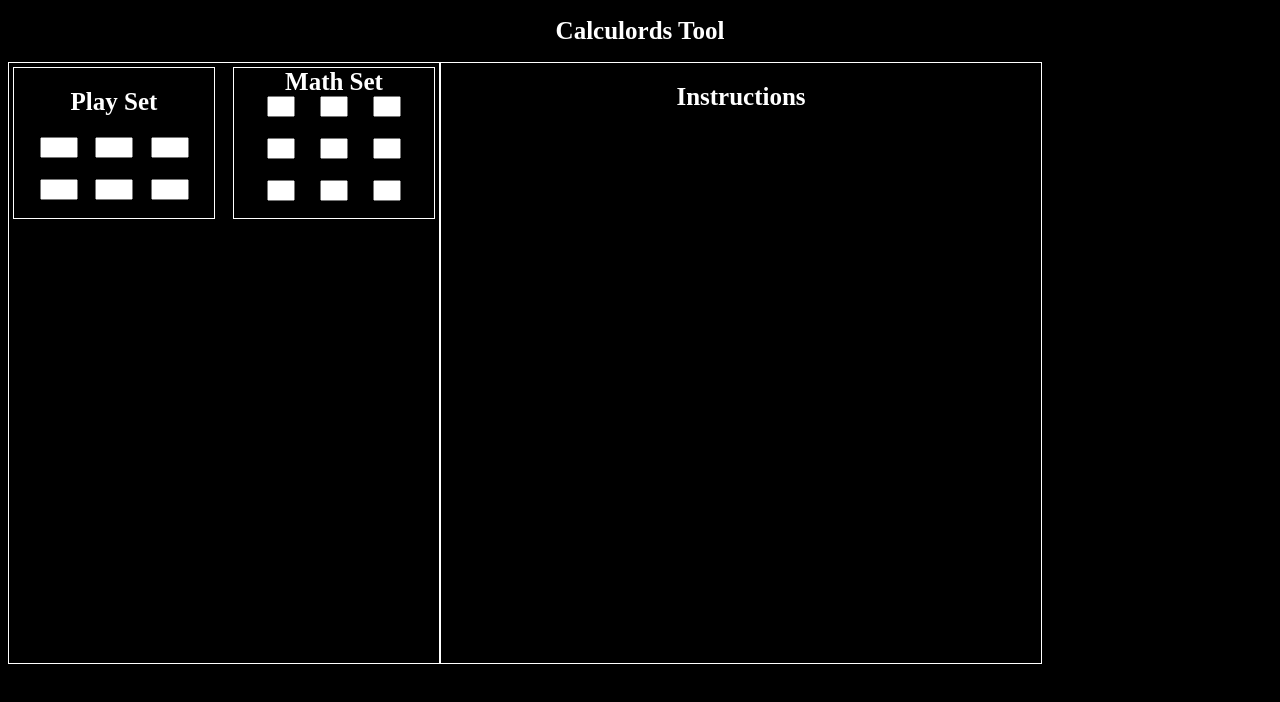
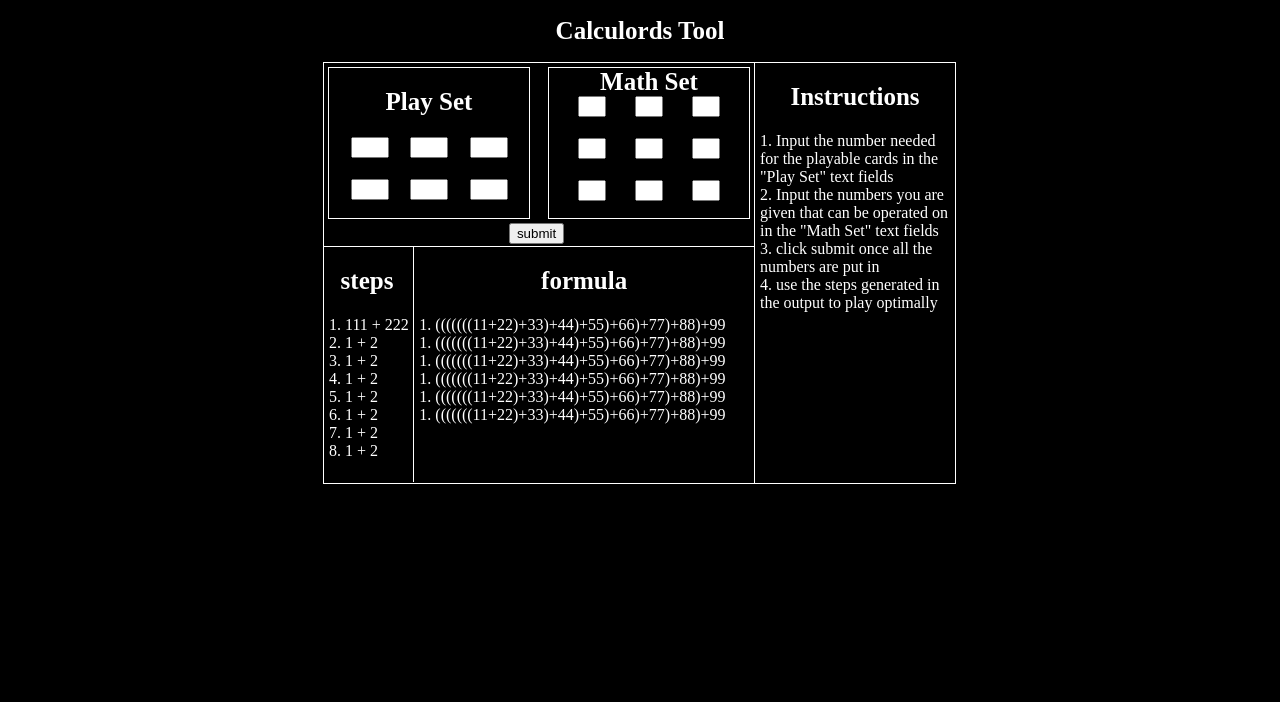
Before and after one commit to khanadian/Calculords_card_merger, a plain HTML site: page website/index.html in a window 1280 px wide. Drawn offline with Linux system fonts and the light colour scheme.

Commit message:
rough website design complete

```diff
--- a/website/index.css
+++ b/website/index.css
@@ -12,14 +12,23 @@ body
     text-align: center;
 }
 
+#everything
+{
+    position: relative;
+    margin:auto;
+    height:425px;
+    width: 634px;
+}
+
 
 #tool
 {
     position: relative;
     float: left;
     border:1px solid white;
+    border-right: 0px;
     width: 430px;
-    height: 600px;
+    height: 420px;
 }
 
 h1, h2
@@ -32,6 +41,41 @@ h1, h2
     position: relative;
     float: left;
     border: 1px solid white;
-    width: 600px;
-    height: 600px;
+    width: 200px;
+    height: 420px;
 }
+
+button
+{
+    position: relative;
+    margin-top: 4px;
+    left: 43%;
+}
+
+#output
+{
+    border-top: 1px solid white;
+    margin-top: 2px;
+    height: 235px;
+}
+
+#stepBox
+{
+    float:left;
+    width:20%;
+    height: 100%;
+}
+
+#formulaBox
+{
+
+    border-left: 1px solid white;
+    float:right;
+    width:79%;
+    height: 100%;
+}
+
+.outputText
+{
+    margin-left: 5px;
+}
--- a/website/index.html
+++ b/website/index.html
@@ -19,7 +19,7 @@
         <div class = "title">
             <h1>Calculords Tool</h1>
         </div>
-
+        <div id="everything">
             <div id = "tool">
                 <div id = "inputs">
                     <div id = "playSet" class="setBox">
@@ -27,67 +27,89 @@
                             Play Set
                         </h2>
                         <div class="inputRow">
-                        <input class= "fakeInput" maxlength="3">
                             <input id= "play1" class= "playInput" maxlength="3">
                             <input id= "play2" class= "playInput" maxlength="3">
                             <input id= "play3" class= "playInput" maxlength="3">
+                        </div>
+                        <div class="inputRow">
                             <input class= "fakeInput" maxlength="3">
                         </div>
                         <div class="inputRow">
-                        <input class= "fakeInput" maxlength="3">
-                        <input class= "fakeInput" maxlength="3">
-                    </div>
-                    <div class="inputRow">
-                        <input class= "fakeInput" maxlength="3">
                             <input id= "play4" class= "playInput" maxlength="3">
                             <input id= "play5" class= "playInput" maxlength="3">
                             <input id= "play6" class= "playInput" maxlength="3">
-                        <input class= "fakeInput" maxlength="3">
                         </div>
                     </div>
                     <div id = "mathSet" class="setBox">
                         <h2 class="title" id="mathTitle" >
                             Math Set
                         </h2>
-
                         <div class="inputRow">
-                        <input class= "fakeInput" maxlength="3">
                             <input id= "math1" class= "mathInput" maxlength="2">
                             <input id= "math2" class= "mathInput" maxlength="2">
                             <input id= "math3" class= "mathInput" maxlength="2">
+                        </div>
+                        <div class="inputRow">
                             <input class= "fakeInput" maxlength="3">
                         </div>
                         <div class="inputRow">
-                        <input class= "fakeInput" maxlength="3">
+                            <input id= "math4" class= "mathInput" maxlength="2">
+                            <input id= "math5" class= "mathInput" maxlength="2">
+                            <input id= "math6" class= "mathInput" maxlength="2">
+                        </div>
+                        <div class="inputRow">
                             <input class= "fakeInput" maxlength="3">
                         </div>
                         <div class="inputRow">
-                        <input class= "fakeInput" maxlength="3">
-                        <input id= "math4" class= "mathInput" maxlength="2">
-                        <input id= "math5" class= "mathInput" maxlength="2">
-                        <input id= "math6" class= "mathInput" maxlength="2">
-                        <input class= "fakeInput" maxlength="3">
-                    </div>
-                    <div class="inputRow">
-                        <input class= "fakeInput" maxlength="3">
-                        <input class= "fakeInput" maxlength="3">
-                    </div>
-                    <div class="inputRow">
-                        <input class= "fakeInput" maxlength="3">
                             <input id= "math7" class= "mathInput" maxlength="2">
                             <input id= "math8" class= "mathInput" maxlength="2">
                             <input id= "math9" class= "mathInput" maxlength="2">
-                        <input class= "fakeInput" maxlength="3">
+                        </div>
+                    </div>
+                </div>
+                <button type="submit">submit</button>
+                <div id="output">
+                    <div id="stepBox">
+                        <h2 class="title">
+                            steps
+                        </h2>
+                        <div class="outputText">
+                            1. 111 + 222 <br>
+                            2. 1 + 2 <br>
+                            3. 1 + 2 <br>
+                            4. 1 + 2 <br>
+                            5. 1 + 2 <br>
+                            6. 1 + 2 <br>
+                            7. 1 + 2 <br>
+                            8. 1 + 2
+                        </div>
+                    </div>
+                    <div id="formulaBox">
+                        <h2 class="title">
+                            formula
+                        </h2>
+                        <div class="outputText">
+                            1. (((((((11+22)+33)+44)+55)+66)+77)+88)+99<br>
+                            1. (((((((11+22)+33)+44)+55)+66)+77)+88)+99<br>
+                            1. (((((((11+22)+33)+44)+55)+66)+77)+88)+99<br>
+                            1. (((((((11+22)+33)+44)+55)+66)+77)+88)+99<br>
+                            1. (((((((11+22)+33)+44)+55)+66)+77)+88)+99<br>
+                            1. (((((((11+22)+33)+44)+55)+66)+77)+88)+99
                         </div>
                     </div>
                 </div>
             </div>
-
             <div id = "instructions">
                 <h2 class="title">
                     Instructions
                 </h2>
-
+                <div class="outputText">
+                    1. Input the number needed for the playable cards in the "Play Set" text fields<br>
+                    2. Input the numbers you are given that can be operated on in the "Math Set" text fields<br>
+                    3. click submit once all the numbers are put in<br>
+                    4. use the steps generated in the output to play optimally
+                </div>
+            </div>
         </div>
         <script src="" async defer></script>
     </body>
--- a/website/input.css
+++ b/website/input.css
@@ -37,7 +37,7 @@
 .inputRow
 {
     display: flex;
-    justify-content: space-between;
+    justify-content: space-evenly;
 }
 
 .fakeInput
```
Lines whose indentation alone changed are shown as unchanged.
